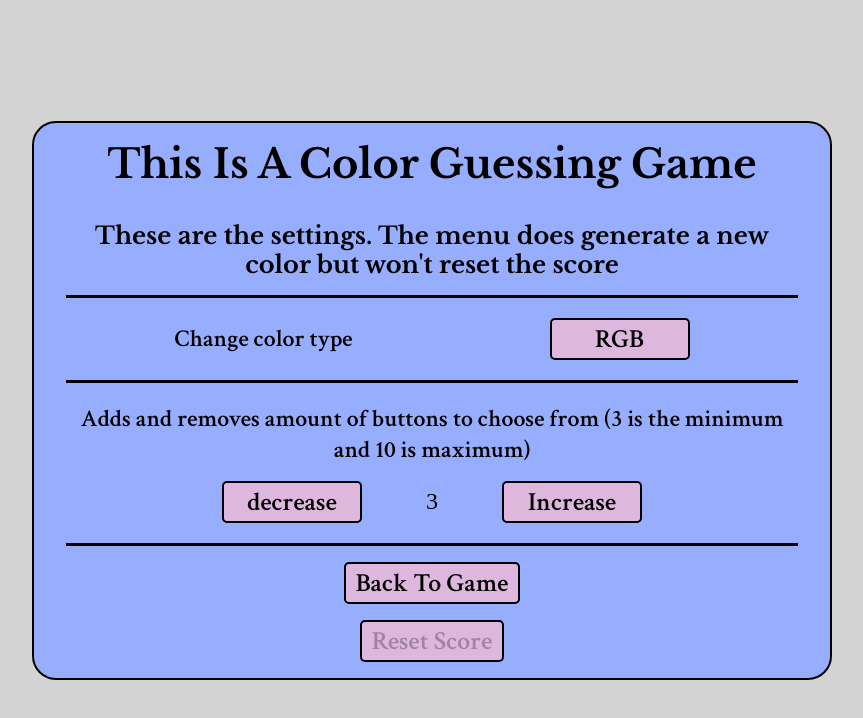
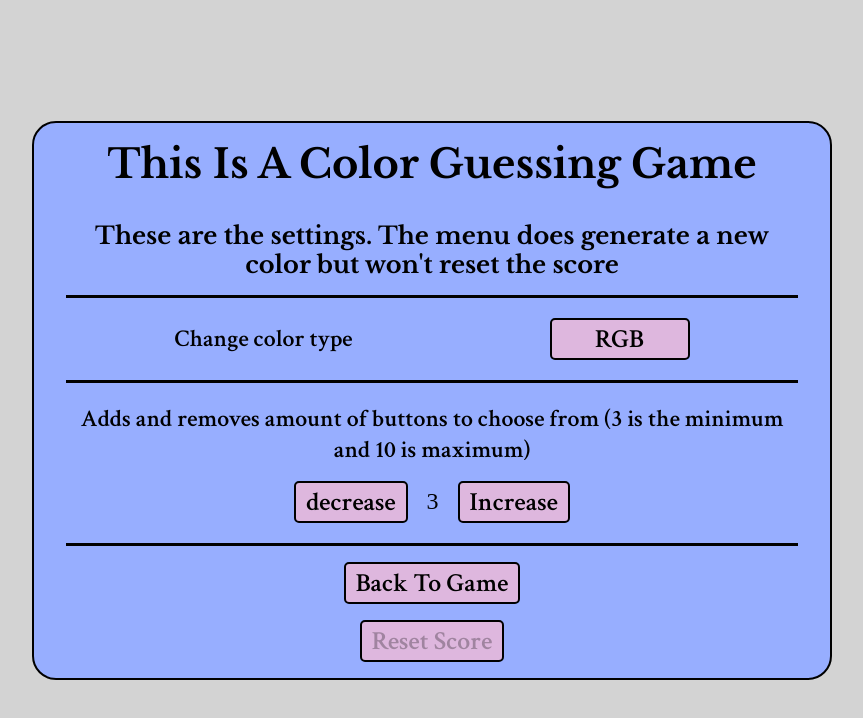
Before and after one commit to BernardusPH/color-Guess-Game, a React (Vite) app: page / in a window 1280 px wide. Shown: the top 718 px of the page, without its empty margins (208-1071 px from the left). Built offline with nearby package versions, Linux system fonts and the light colour scheme.

Commit message:
difficulty problems

```diff
--- a/src/components/gameMenu/Menu.css
+++ b/src/components/gameMenu/Menu.css
@@ -33,7 +33,7 @@
   align-items: center;
 }
 .difficulty-button-container>*{
-    min-width:140px;
+    min-width:50px;
 }
 .difficulty-rating {
   font-size: clamp(1rem, 3.5vw, 1.5rem);
```
